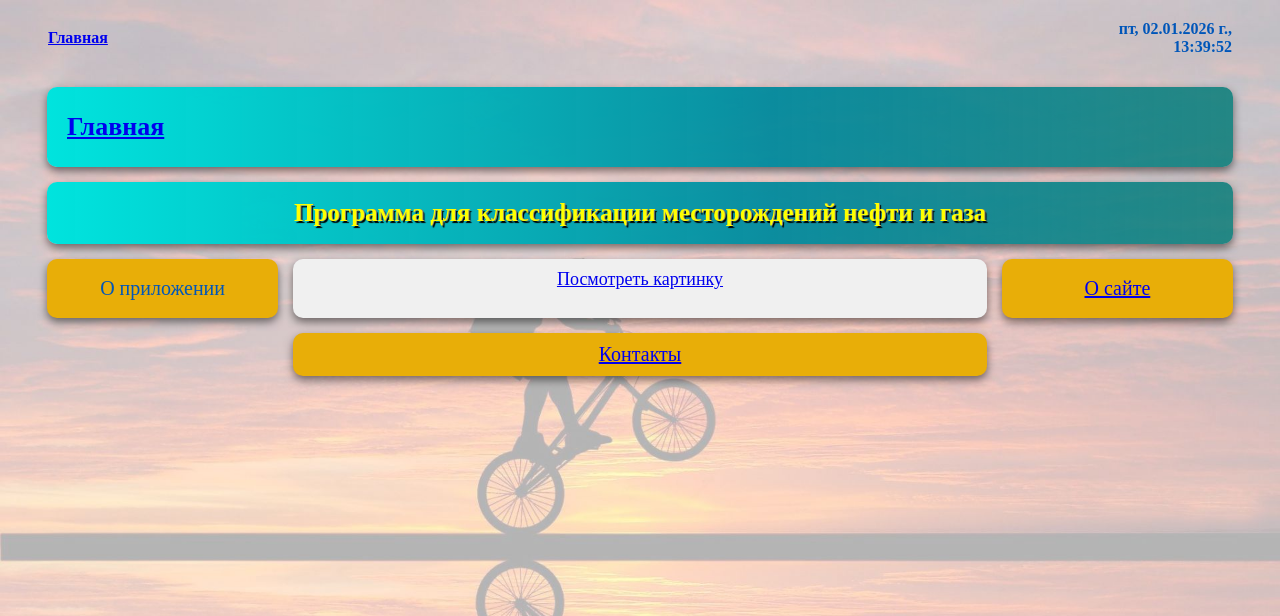
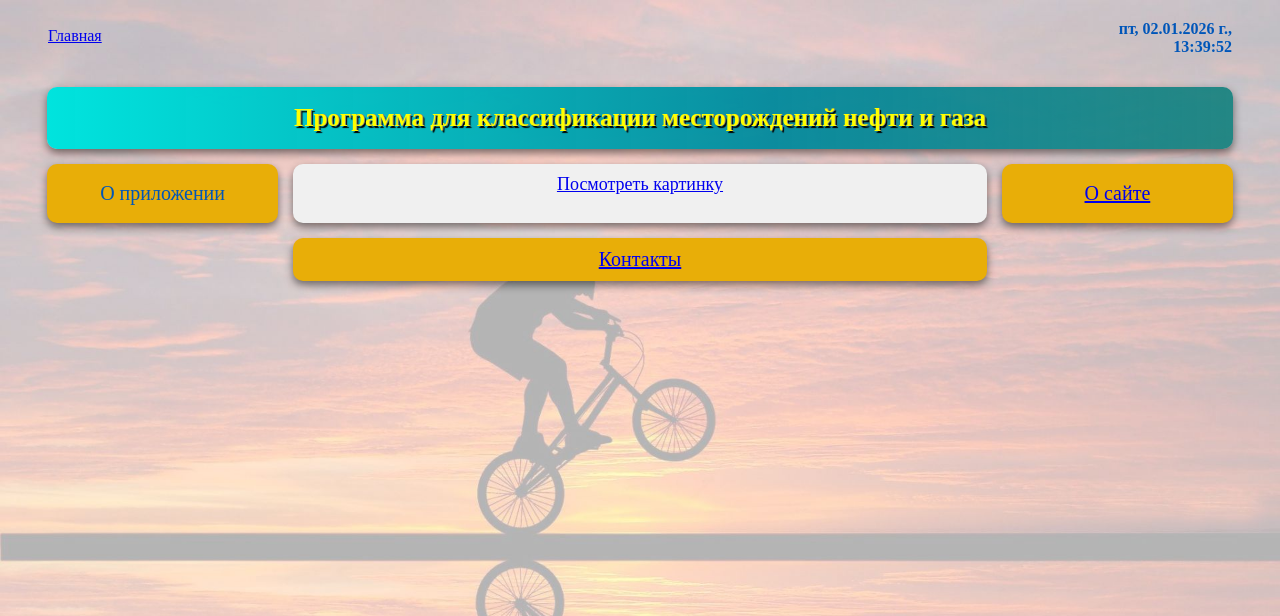
Before and after one commit to Enzo1987Pavel/EastWind, a Flask app: page / in a window 1280 px wide. Shown: the top 616 px of the page. Run offline with Flask 3, Linux system fonts and the light colour scheme.

Commit message:
Add HTML styles for main page

```diff
--- a/static/styles/styles.css
+++ b/static/styles/styles.css
@@ -29,7 +29,7 @@ html {
         margin-top: 5px;
         margin-left: 10px;
         padding-top: 5px;
-        color: rgb(0, 86, 185);
+        color: rgb(75, 75, 75);
     }
     .footer {
         text-align: right;
@@ -110,6 +110,12 @@ html {
         width: 95%; /* width of the column */
     }
 
+    .TD_top {
+        text-align: left;
+        align: left;
+        border: 20px;
+        color: rgb(75, 75, 75);
+    }
     TD {
         text-align: center;
         align: center;
--- a/templates/base.html
+++ b/templates/base.html
@@ -59,7 +59,7 @@
      <table>
          <tbody>
             <tr>
-                <td colspan="3" width="90%" class="header"><a href={{ url_for("main_page") }} ; title="Переход на главную страницу">{{ title }}</a></td>
+                <td colspan="3" width="90%" class="TD_top"><a href={{ url_for("main_page") }} ; title="Переход на главную страницу">{{ title }}</a></td>
 
                 <td colspan="3" width="10%" id="live-time" class="time_now" data-title="Текущие дата и время"></td>
             </tr>
--- a/templates/main.html
+++ b/templates/main.html
@@ -56,10 +56,6 @@
 
         <table>
         <tr>
-            <td id="col00" colspan="3" height="40"><a href={{ url_for("main_page") }} ; title="Переход на главную страницу">{{ title }}</a></td>
-        </tr>
-{##}
-        <tr>
             <td id="col0" colspan="3" height="60">Программа для классификации месторождений нефти и газа</td>
         </tr>
 
```
